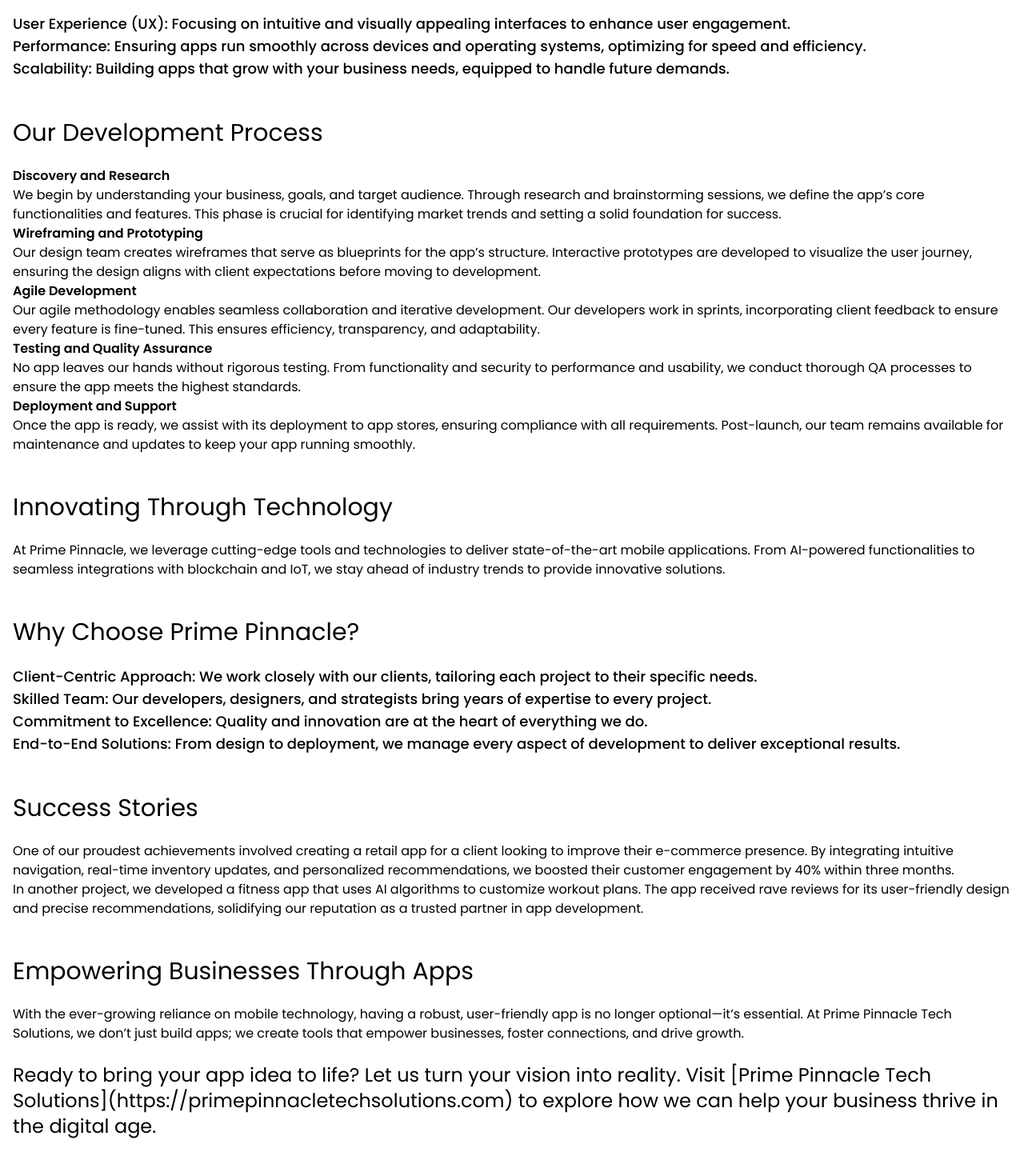
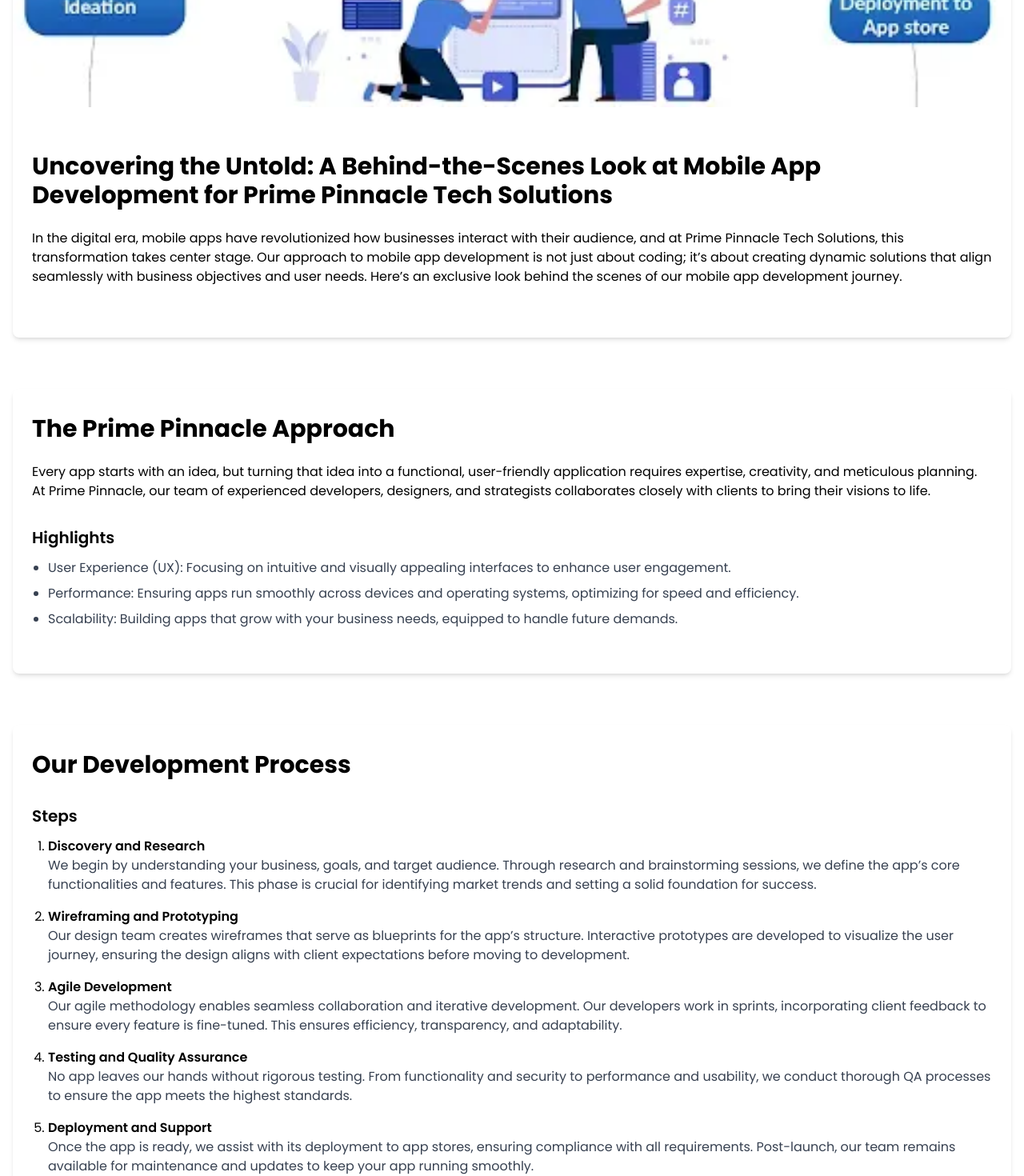
Before and after one commit to remeessalam/primepinnacle, a React (Create React App) app: page /blogs/1 in a window 1280 px wide. Shown: the part 860-2330 px from the top of the page at 80% size. Built offline with nearby package versions, Linux system fonts and the light colour scheme.

Commit message:
changes done

```diff
--- a/src/pages/BlogPage.jsx
+++ b/src/pages/BlogPage.jsx
@@ -29,103 +29,166 @@
   } else {
     blogDetails = null;
   }
-  console.log(blogDetails, id, "asdfasdfasfd");
+
   return (
-    <div>
+    <div className="flex flex-col min-h-screen overflow-hidden">
       <WebsiteHeader />
-      <div className="pt-[12rem] pb-[10rem]">
-        <div className="wrapper">
-          {blogDetails.map((obj) => (
-            <div>
-              <div className="space-y-6">
-                <div>
+      <main className="flex-grow pt-24 pb-16 md:pt-32 md:pb-20">
+        <div className="container mx-auto px-4">
+          <div className=" mb-12">
+            <h1 className="text-4xl md:text-5xl font-bold mb-4">Blog</h1>
+            <p className="text-lg text-gray-600">
+              We fuel you with our insights, corporate news, case studies,
+              updates on software, innovations, technologies and business
+              models.
+            </p>
+          </div>
+          {blogDetails &&
+            blogDetails.map((blog, index) => (
+              <article key={index} className="mb-16 last:mb-0">
+                <div className="bg-white rounded-lg shadow-md overflow-hidden">
+                  {blog?.image && (
+                    <div className="aspect-w-16 aspect-h-9 mb-6">
                       <img
-                    src={obj.image}
-                    alt=""
-                    className="max-h-[70vh] max-w-[90rem]"
+                        src={blog?.image}
+                        alt={blog.title}
+                        className="object-cover w-full h-full"
                       />
                     </div>
-                <h1 className="text-3xl">{obj?.title && obj?.title}</h1>
-                <h1 className="text-xl">{obj?.date && obj?.date}</h1>
-                <p className="text-base">{obj?.content && obj?.content}</p>
-                <div>
-                  {obj?.highlights?.map((obj, i) => (
+                  )}
+                  <div className="px-6 py-8">
+                    <h2 className="text-2xl md:text-3xl font-bold mb-4">
+                      {blog.title}
+                    </h2>
+                    <p className="text-gray-600 mb-6">{blog.date}</p>
+                    <div className="prose max-w-none mb-8">
+                      <p>{blog.content}</p>
+                    </div>
+                    {blog.highlights && (
+                      <div className="mb-6">
+                        <h3 className="text-xl font-semibold mb-3">
+                          Highlights
+                        </h3>
+                        <ul className="list-disc pl-5 space-y-2">
+                          {blog.highlights.map((highlight, i) => (
+                            <li key={i} className="text-gray-700">
+                              {highlight}
+                            </li>
+                          ))}
+                        </ul>
+                      </div>
+                    )}
+                    {blog.commonTypes && (
+                      <div className="mb-6">
+                        <h3 className="text-xl font-semibold mb-3">
+                          Common Types
+                        </h3>
+                        <ul className="list-disc pl-5 space-y-2">
+                          {blog.commonTypes.map((type, i) => (
+                            <li key={i} className="text-gray-700">
+                              {type}
+                            </li>
+                          ))}
+                        </ul>
+                      </div>
+                    )}
+                    {blog.features && (
+                      <div className="mb-6">
+                        <h3 className="text-xl font-semibold mb-3">Features</h3>
+                        <ul className="list-disc pl-5 space-y-2">
+                          {blog.features.map((feature, i) => (
+                            <li key={i} className="text-gray-700">
+                              {feature}
+                            </li>
+                          ))}
+                        </ul>
+                      </div>
+                    )}
+                    {blog.strategies && (
+                      <div className="mb-6">
+                        <h3 className="text-xl font-semibold mb-3">
+                          Strategies
+                        </h3>
+                        <ul className="list-disc pl-5 space-y-2">
+                          {blog.strategies.map((strategy, i) => (
+                            <li key={i} className="text-gray-700">
+                              {strategy}
+                            </li>
+                          ))}
+                        </ul>
+                      </div>
+                    )}
+                    {blog.benefits && (
+                      <div className="mb-6">
+                        <h3 className="text-xl font-semibold mb-3">Benefits</h3>
+                        <ul className="list-disc pl-5 space-y-2">
+                          {blog.benefits.map((benefit, i) => (
+                            <li key={i} className="text-gray-700">
+                              {benefit}
+                            </li>
+                          ))}
+                        </ul>
+                      </div>
+                    )}
+                    {blog.steps && (
+                      <div className="mb-6">
+                        <h3 className="text-xl font-semibold mb-3">Steps</h3>
+                        <ol className="list-decimal pl-5 space-y-4">
+                          {blog.steps.map((stepObj, i) => (
+                            <li key={i}>
+                              <h4 className="font-semibold">{stepObj.step}</h4>
+                              <p className="text-gray-700">{stepObj.content}</p>
+                            </li>
+                          ))}
+                        </ol>
+                      </div>
+                    )}
+                    {blog.technologies && (
+                      <div className="mb-6">
+                        <h3 className="text-xl font-semibold mb-3">
+                          Technologies
+                        </h3>
+                        <div className="space-y-4">
+                          {blog.technologies.map((tech, i) => (
                             <div key={i}>
-                      {" "}
-                      <h3 className="text-lg font-medium">{obj}</h3>
-                    </div>
-                  ))}
-                </div>
-                <div>
-                  {obj?.commonTypes?.map((obj, i) => (
-                    <div key={i}>
-                      {" "}
-                      <h3 className="text-lg font-medium">{obj}</h3>
-                    </div>
-                  ))}
-                </div>
-                <div>
-                  {obj?.features?.map((obj, i) => (
-                    <div key={i}>
-                      {" "}
-                      <h3 className="text-lg font-medium">{obj}</h3>
-                    </div>
-                  ))}
-                </div>
-                <div>
-                  {obj?.strategies?.map((obj, i) => (
-                    <div key={i}>
-                      {" "}
-                      <h3 className="text-lg font-medium">{obj}</h3>
-                    </div>
-                  ))}
-                </div>
-                <div>
-                  {obj?.benefits?.map((obj, i) => (
-                    <div key={i}>
-                      {" "}
-                      <h3 className="text-lg font-medium">{obj}</h3>
-                    </div>
-                  ))}
-                </div>
-                <div>
-                  {obj?.steps?.map((obj, i) => (
-                    <div key={i}>
-                      {" "}
-                      <h3 className="font-semibold">{obj.step}</h3>
-                      <p>{obj.content}</p>
-                    </div>
-                  ))}
-                </div>
-                <div>
-                  {obj?.technologies?.map((obj, i) => (
-                    <div key={i}>
-                      {" "}
-                      <h3 className="font-semibold">{obj?.name}</h3>
-                      <p>{obj?.description}</p>
-                    </div>
-                  ))}
-                </div>
-                <div>
-                  {obj?.stories?.map((obj, i) => (
-                    <div key={i}>
-                      {" "}
-                      <h3>{obj?.step}</h3>
-                      <p>{obj?.content}</p>
-                    </div>
-                  ))}
-                </div>
-                <h2 className="text-2xl">
-                  {obj?.callToAction && obj.callToAction}
-                </h2>
-                <h2 className="text-2xl">
-                  {obj?.closingLine && obj.closingLine}
-                </h2>
-              </div>
+                              <h4 className="font-semibold">{tech.name}</h4>
+                              <p className="text-gray-700">
+                                {tech.description}
+                              </p>
                             </div>
                           ))}
                         </div>
                       </div>
+                    )}
+                    {blog.stories && (
+                      <div className="mb-6">
+                        <h3 className="text-xl font-semibold mb-3">Stories</h3>
+                        <div className="space-y-4">
+                          {blog.stories.map((story, i) => (
+                            <div key={i}>
+                              <h4 className="font-semibold">{story.step}</h4>
+                              <p className="text-gray-700">{story.content}</p>
+                            </div>
+                          ))}
+                        </div>
+                      </div>
+                    )}
+                    {blog.callToAction && (
+                      <div className="text-2xl font-bold mb-4">
+                        {blog.callToAction}
+                      </div>
+                    )}
+                    {blog.closingLine && (
+                      <div className="text-xl text-gray-700">
+                        {blog.closingLine}
+                      </div>
+                    )}
+                  </div>
+                </div>
+              </article>
+            ))}
+        </div>
+      </main>
       <WebsiteFooter />
     </div>
   );
--- a/src/pages/Blogs.jsx
+++ b/src/pages/Blogs.jsx
@@ -10,7 +10,7 @@
       <WebsiteHeader />
       <div className="wrapper pt-[12rem] pb-[10rem]">
         <h1 className="text-3xl font-bold text-center mb-8 text-gray-800">
-          Our Blogs
+          Blogs
         </h1>
         <div className="grid grid-cols-1 sm:grid-cols-2 lg:grid-cols-3 gap-6">
           {blogs.map((blog) => (
```
Lines whose indentation alone changed are shown as unchanged.
